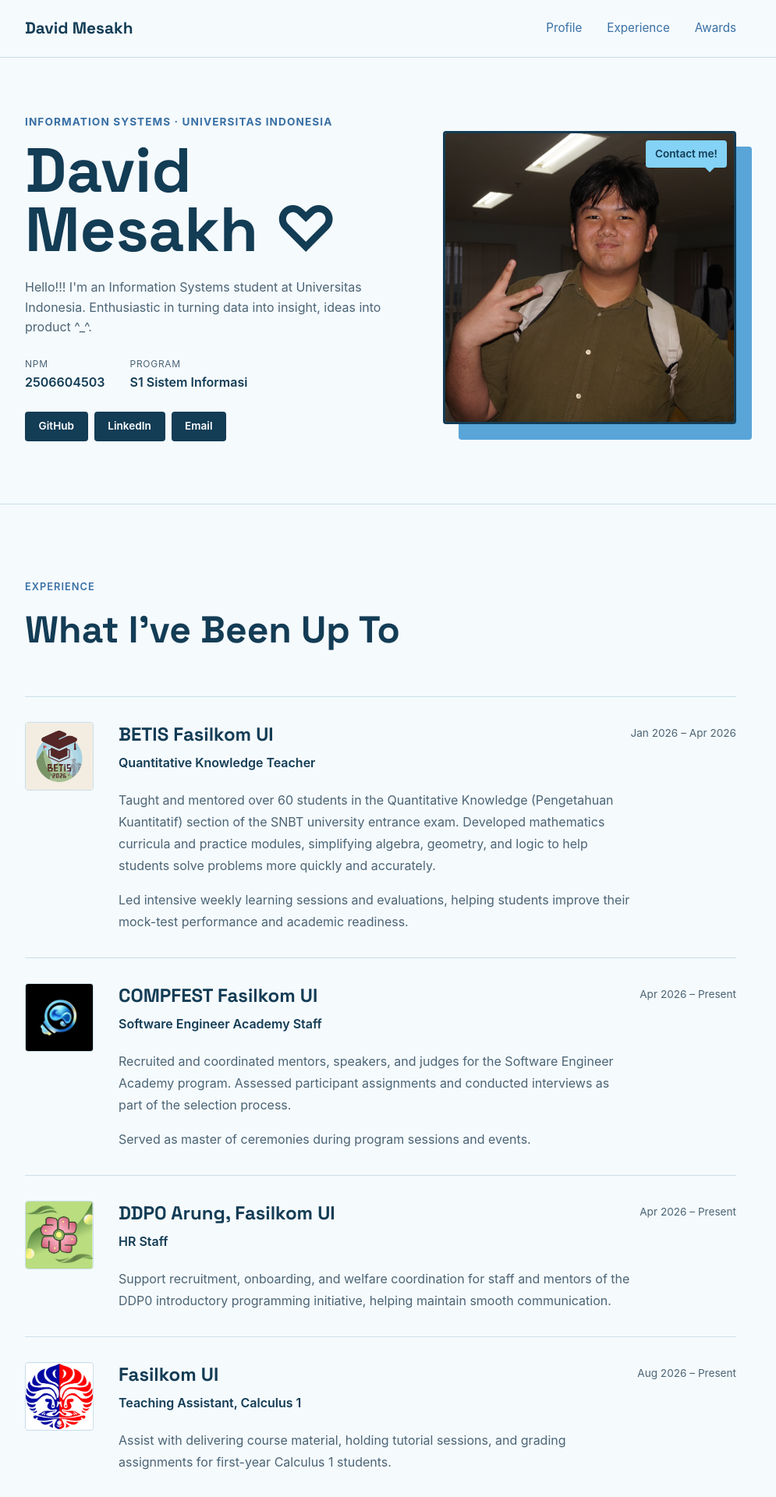
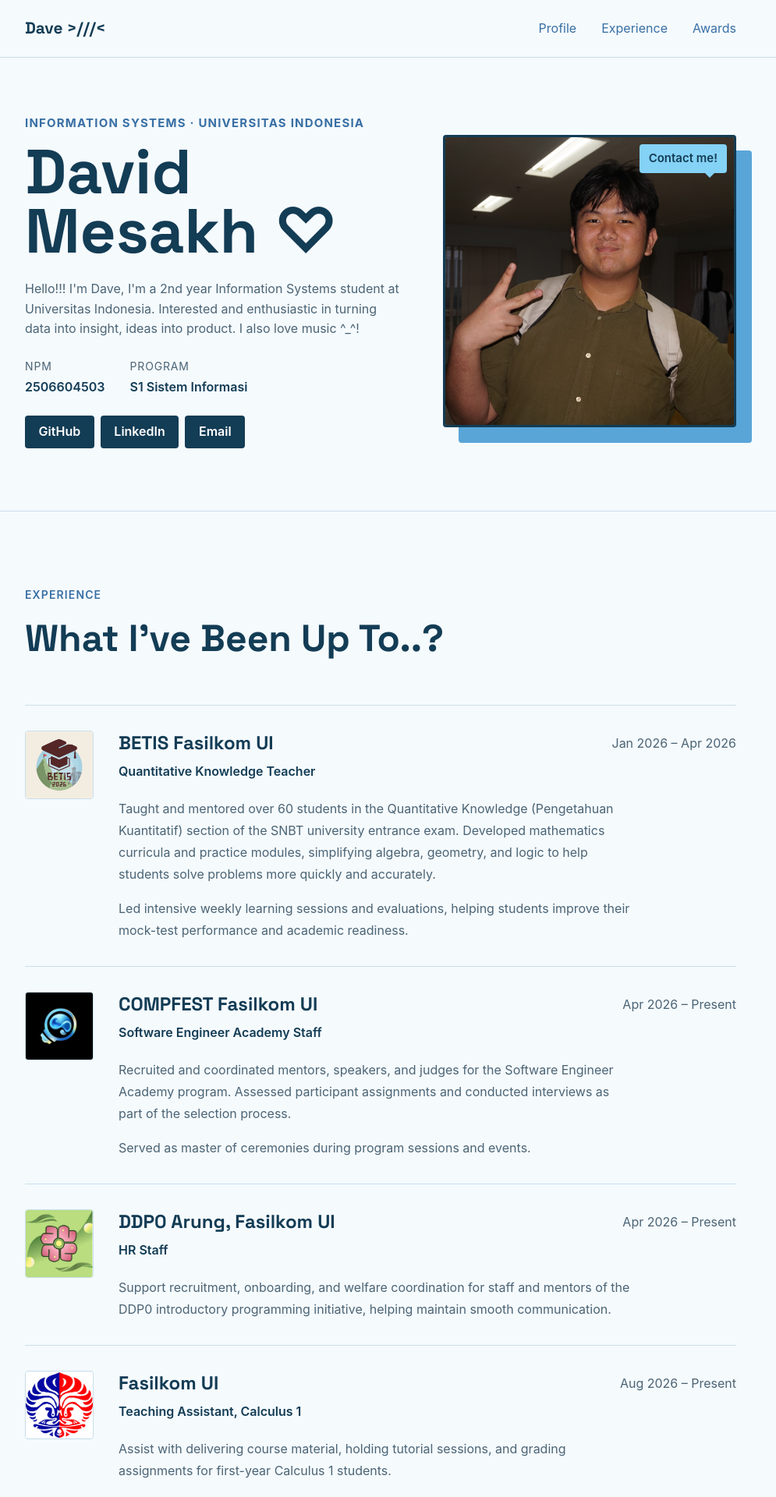
Before and after one commit to davemesakh/myportofolio, a Django app: page / in a window 1280 px wide. Shown: the top 1920 px of the page at 78% size, without its empty margins (152-1147 px from the left). Run offline with Django 5.2, Linux system fonts and the light colour scheme.

Commit message:
fix(typography): increase small text sizes for readability

```diff
--- a/static/css/style.css
+++ b/static/css/style.css
@@ -68,7 +68,7 @@
 .site-header nav a {
     color: var(--accent);
     text-decoration: none;
-    font-size: 0.95rem;
+    font-size: 1rem;
 }
 
 .hero {
@@ -93,7 +93,7 @@
 }
 
 .hero-kicker {
-    font-size: 0.85rem;
+    font-size: 0.9375rem;
     letter-spacing: 0.08em;
     text-transform: uppercase;
     color: var(--accent);
@@ -120,7 +120,7 @@
 }
 
 .meta-row dt {
-    font-size: 0.75rem;
+    font-size: 0.875rem;
     text-transform: uppercase;
     letter-spacing: 0.06em;
     color: var(--text-muted);
@@ -139,7 +139,7 @@
 
 .social-link {
     display: inline-block;
-    font-size: 0.85rem;
+    font-size: 1rem;
     font-weight: 600;
     text-decoration: none;
     color: var(--button-text);
@@ -203,7 +203,7 @@
     border-radius: var(--radius);
     background-color: var(--bubble);
     color: var(--ink);
-    font-size: 0.85rem;
+    font-size: 0.9375rem;
     font-weight: 600;
     opacity: 0;
     transform: translateY(4px);
@@ -283,7 +283,7 @@
 .experience-label {
     margin-bottom: 1rem;
     color: var(--accent);
-    font-size: 0.8rem;
+    font-size: 0.875rem;
     font-weight: 600;
     letter-spacing: 0.08em;
 }
@@ -342,7 +342,7 @@
     flex: 0 1 auto;
     padding-top: 0.25rem;
     color: var(--text-muted);
-    font-size: 0.85rem;
+    font-size: 1rem;
 }
 
 .experience-contributions {
@@ -370,7 +370,7 @@
 .awards-label {
     margin-bottom: 1rem;
     color: var(--accent);
-    font-size: 0.8rem;
+    font-size: 0.875rem;
     font-weight: 600;
     letter-spacing: 0.08em;
 }
@@ -423,7 +423,7 @@
 .awards-year {
     margin-top: 0.5rem;
     color: var(--text-muted);
-    font-size: 0.85rem;
+    font-size: 1rem;
 }
 
 .awards-description {
@@ -467,7 +467,7 @@
 .site-footer {
     padding: 1.5rem;
     color: var(--text-muted);
-    font-size: 0.85rem;
+    font-size: 0.9375rem;
     border-top: 1px solid var(--line);
 }
 
--- a/templates/index.html
+++ b/templates/index.html
@@ -11,14 +11,14 @@
     <link rel="preconnect" href="https://fonts.gstatic.com" crossorigin>
     <link href="https://fonts.googleapis.com/css2?family=Space+Grotesk:wght@500;700&display=swap" rel="stylesheet">
 
-    <link rel="stylesheet" href="/static/css/style.css?v=experience-logos-20260907">
+    <link rel="stylesheet" href="/static/css/style.css?v=readability-20260907">
 </head>
 
 <body>
 
     <header class="site-header">
         <div class="container">
-            <a href="#profile" class="brand">David Mesakh</a>
+            <a href="#profile" class="brand">Dave >///<</a>
 
             <nav>
                 <a href="#profile">Profile</a>
@@ -58,8 +58,8 @@
                 <div class="hero-details">
 
                     <p class="bio">
-                        Hello!!! I'm an Information Systems student at Universitas Indonesia.
-                        Enthusiastic in turning data into insight, ideas into product ^_^.
+                        Hello!!! I'm Dave, I'm a 2nd year Information Systems student at Universitas Indonesia.
+                        Interested and enthusiastic in turning data into insight, ideas into product. I also love music ^_^!
                     </p>
 
                     <dl class="meta-list">
@@ -109,7 +109,7 @@
             <div class="container">
                 <header class="experience-intro">
                     <p class="experience-label">EXPERIENCE</p>
-                    <h2 id="experience-heading">What I've Been Up To</h2>
+                    <h2 id="experience-heading">What I've Been Up To..?</h2>
                 </header>
 
                 <div class="experience-list">
```
